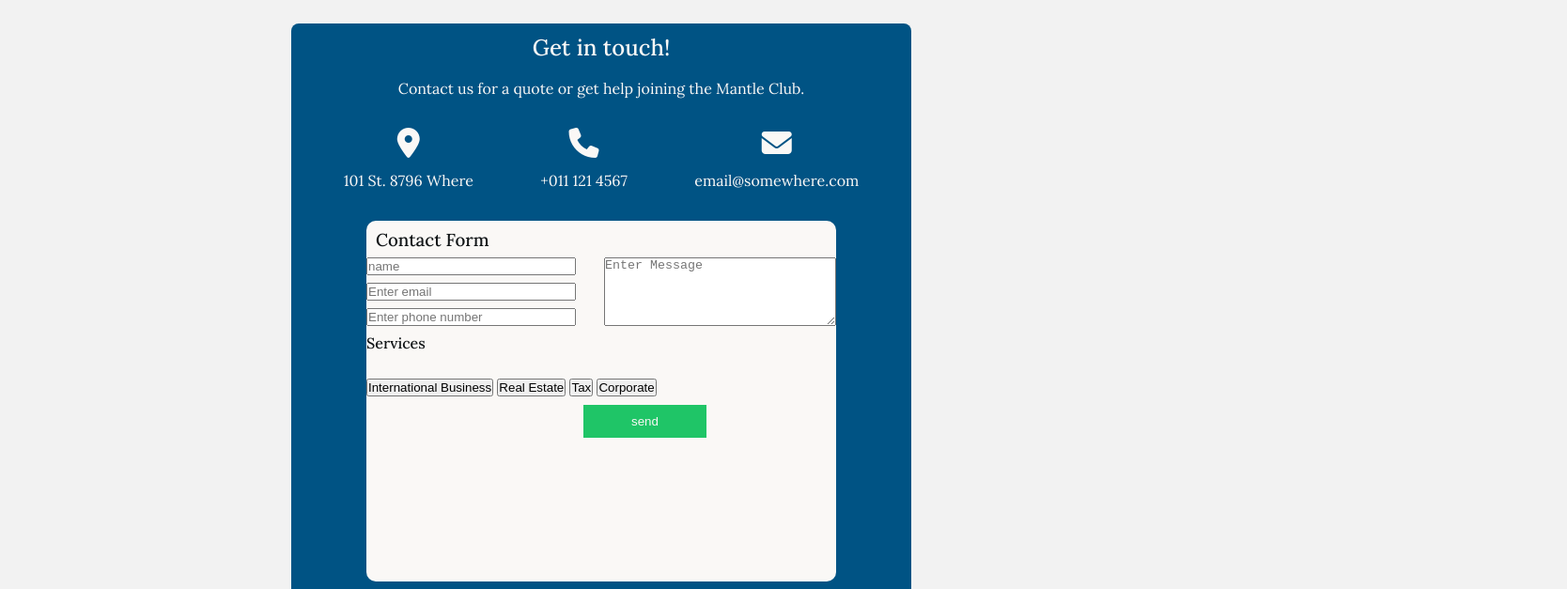
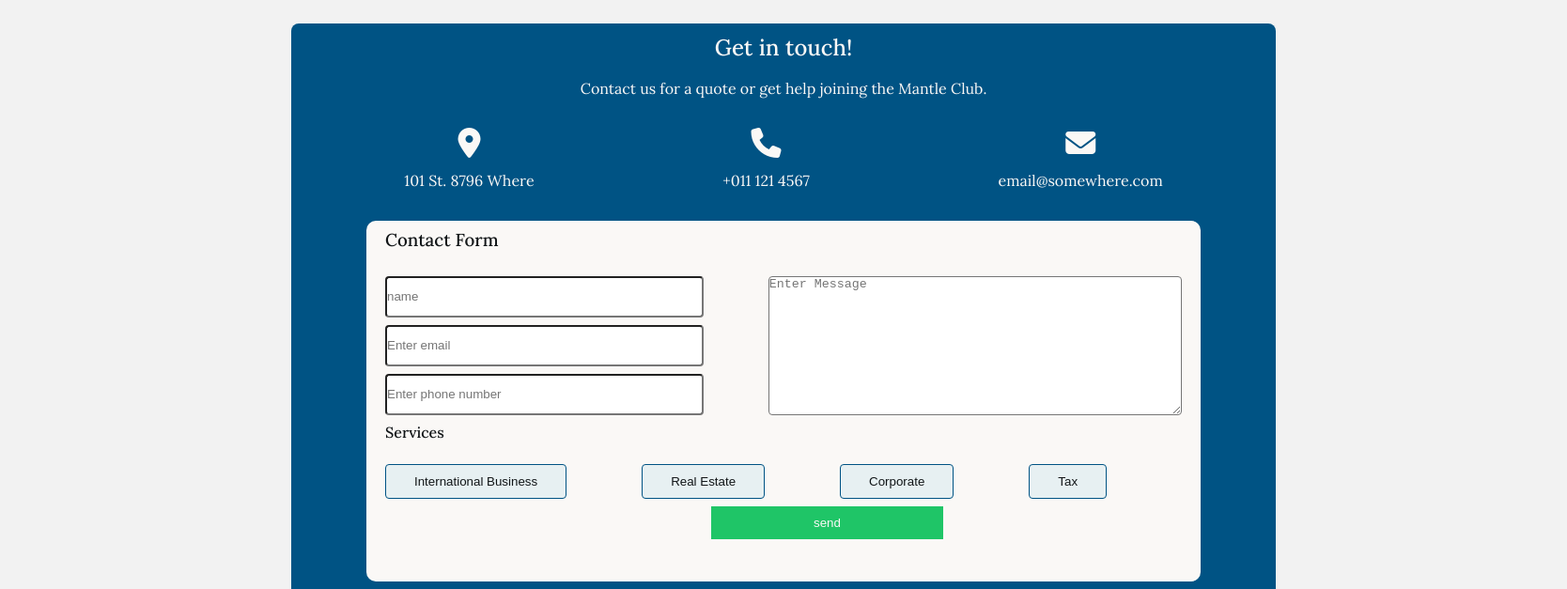
Before and after one commit to mikenjuki/Onla, a plain HTML site: page contact.html in a window 1280 px wide. Shown: the part 101-728 px from the top of the page at 94% size, 1668 px wide, since content can reach past the window. Drawn offline with Linux system fonts and the light colour scheme.

Commit message:
Contact form styling v3

```diff
--- a/contact.html
+++ b/contact.html
@@ -88,10 +88,11 @@
 
                                     <h4 id="button-title">Services</h4>
                                     <div class="form-input-services">
-                                        <button type="submit" value="" id="business-law">International Business</button>
-                                        <button type="submit" value="" id="real-estate-law">Real Estate</button>
-                                        <button type="submit" value="" id="tax-Law">Tax</button>
-                                        <button type="submit" value="" id="corporate-aw">Corporate</button>
+                                        <input type="submit" value="International Business"
+                                            class="btn btn-light business-law">
+                                        <input type="submit" value="Real Estate" class="btn btn-light real-estate-law">
+                                        <input type="submit" value="Corporate" class="btn btn-light corporate-law">
+                                        <input type="submit" value="Tax" class="btn btn-light tax-Law">
                                     </div>
 
                                     <input type="submit" value="send" id="submit" class="btn btn-primary">
--- a/style.css
+++ b/style.css
@@ -337,7 +337,7 @@ img {
 }
 
 #contact .form-container .form-container-white .form-inputs h3 {
-  margin: 8px 10px 6px;
+  margin: 8px 20px 6px;
 }
 
 #contact .form-container .form-container-white .form-inputs > div .grid-form {
@@ -345,23 +345,31 @@ img {
   grid-template-columns: repeat(9, auto);
   grid-template-rows: repeat(7, auto);
   gap: 8px;
+  padding: 20px;
 }
 
 #contact .form-container .form-container-white #name {
   grid-row: 1 / span 1;
   grid-column: 1 / span 3;
+  height: 44px;
+  border-radius: 4px;
 }
 #contact .form-container .form-container-white #email {
   grid-row: 2 / span 1;
   grid-column: 1 / span 3;
+  height: 44px;
+  border-radius: 4px;
 }
 #contact .form-container .form-container-white #phone {
   grid-row: 3 / span 1;
   grid-column: 1 / span 3;
+  height: 44px;
+  border-radius: 4px;
 }
 #contact .form-container .form-container-white #text-area {
   grid-row: 1 / span 3;
   grid-column: 5 / span 5;
+  border-radius: 4px;
 }
 #contact .form-container .form-container-white #button-title {
   grid-row: 4 / span 1;
@@ -375,6 +383,8 @@ img {
   .form-input-services {
   grid-row: 5 / span 1;
   grid-column: 1 / span 9;
+  display: flex;
+  flex-direction: row;
 }
 
 #contact .form-container .form-container-white .form-inputs #submit {
@@ -392,3 +402,9 @@ img {
 /* #contact .form-container textarea {
   height: 140px;
 } */
+
+#contact .form-container .form-container-white .form-input-services > input {
+  /* padding: 6px 10px 6px; */
+  border-radius: 4px;
+  margin-right: 80px;
+}
--- a/utilities.css
+++ b/utilities.css
@@ -56,6 +56,13 @@
 .bg-accent {
   background: var(--accent-100);
   color: var(--neutral-white);
+}
+
+.btn-light,
+.bg-light {
+  color: var(--neutral-black);
+  background: var(--accent-200);
+  border: 0.5px solid var(--accent-100);
 }
 
 /* Text */
```
